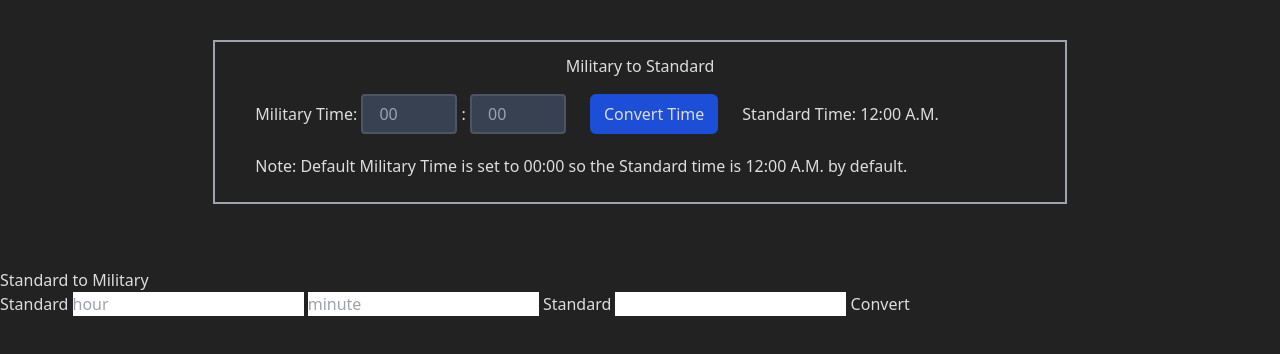
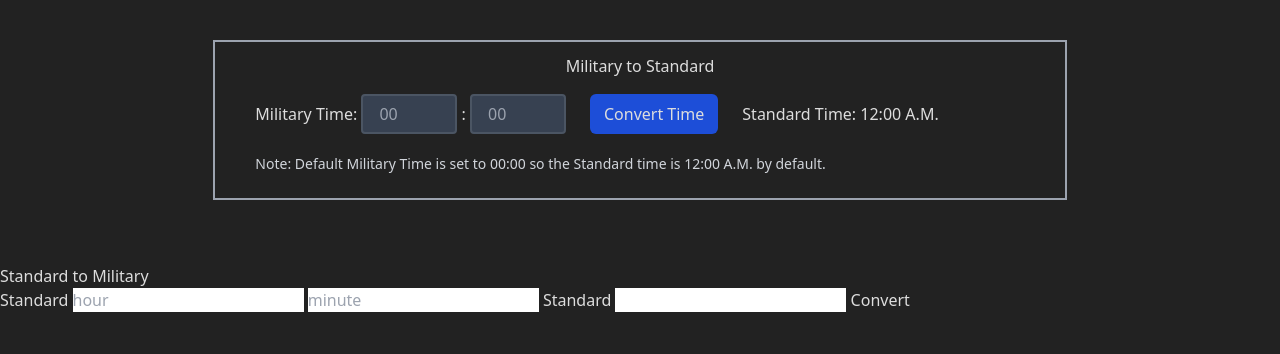
Before and after one commit to AbidAlWassie/quicktools-js, a website: page timeConverter/index.html in a window 1280 px wide. Drawn offline with Linux system fonts and the light colour scheme.

Commit message:
updated ui

```diff
--- a/timeConverter/index.html
+++ b/timeConverter/index.html
@@ -6,7 +6,7 @@
   <meta name="viewport" content="width=device-width, initial-scale=1.0">
   <link rel="stylesheet" href="../build/styles.css">
   <link rel="stylesheet" href="css/main.css">
-  <title>Document</title>
+  <title>Time Converter</title>
 </head>
 <body>
 
@@ -29,7 +29,7 @@
 
         <p class="inline">Standard Time: </p><p id="cmvalue" class="inline"></p>
 
-        <p class="mt-5">Note: Default Military Time is set to 00:00 so the Standard time is 12:00 A.M. by default.</p>
+        <p class="mt-5 text-gray-300 text-sm">Note: Default Military Time is set to 00:00 so the Standard time is 12:00 A.M. by default.</p>
       </div>
 
     </div>
```
Also changed, not shown: build/styles.css.
